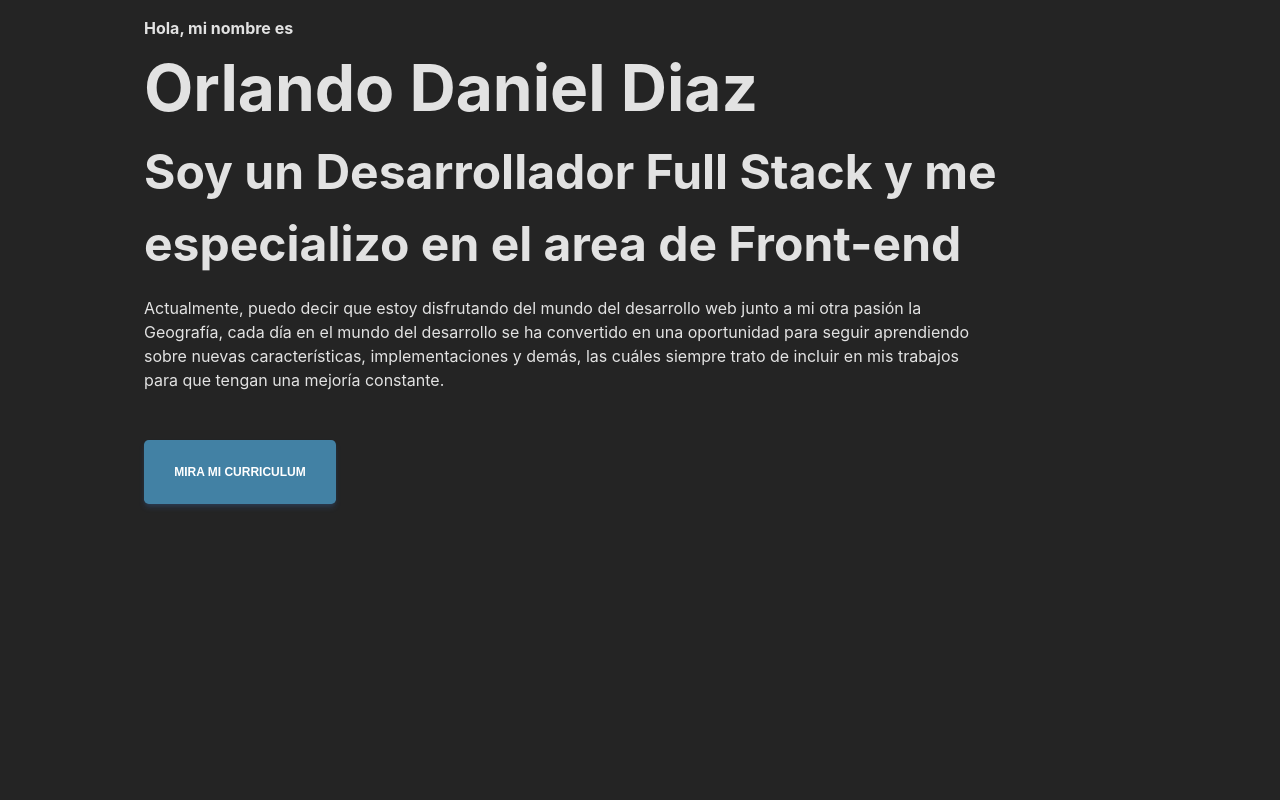
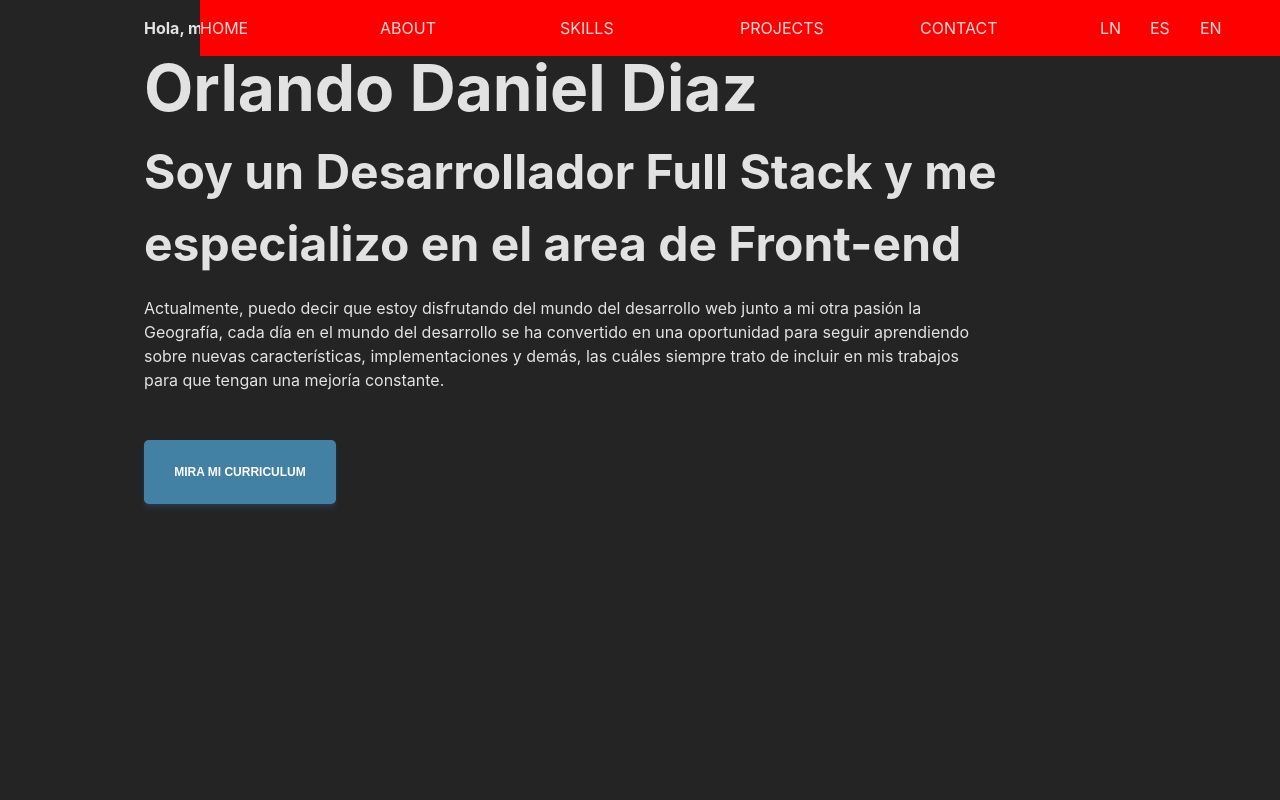
Before and after one commit to DielanZH/portfolio, a React (Vite) app: page / in a window 1280 px wide. Shown: the top 800 px of the page. Built offline with nearby package versions, Linux system fonts and the light colour scheme.

Commit message:
Added NavBar

```diff
--- a/src/App.jsx
+++ b/src/App.jsx
@@ -4,10 +4,13 @@ import Resume from './components/resume/resume';
 import Skills from './components/skills/skills';
 import styles from './App.module.css'
 import Contact from './components/contact/contact';
+import NavBar from './components/navbar/navbar';
+
 
 function App() {
   return (
     <>
+      <NavBar />
       <div className={styles.content}>
         <Resume />
         <About />
--- /dev/null
+++ b/src/components/navbar/navBar.jsx
@@ -0,0 +1,23 @@
+import styles from './navBar.module.css'
+
+function NavBar() {
+    return (
+        <>
+            <div className={styles.Container}>
+                <p>HOME</p>
+                <p>ABOUT</p>
+                <p>SKILLS</p>
+                <p>PROJECTS</p>
+                <p>CONTACT</p>
+
+                <div className={styles.lightNav}>
+                    <p>LN</p>
+                    <p>ES</p>
+                    <p>EN</p>
+                </div>
+            </div>
+        </>
+    )
+}
+
+export default NavBar
--- /dev/null
+++ b/src/components/navbar/navBar.module.css
@@ -0,0 +1,14 @@
+.Container {
+    width: 1080px;
+    position: fixed;
+    display: grid;
+    background-color: red;
+    grid-template-columns: repeat(6, 1fr);
+    margin-left: 200px;
+}
+
+.lightNav {
+    display: grid;
+    width: 150px;
+    grid-template-columns: repeat(3,1fr);
+}
```
